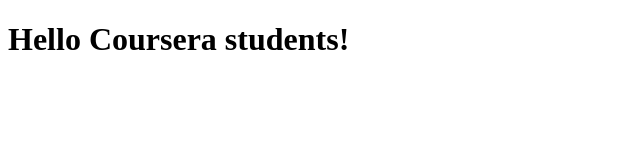
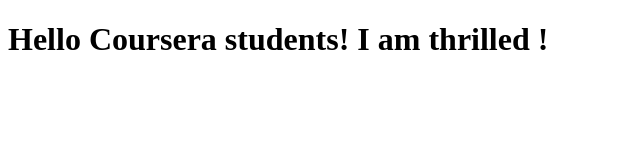
Before and after one commit to yuki4uma/JHop-Angular, a plain HTML site: page index.html in a window 1280 px wide. Shown: the whole page, without its empty margins (0-640 px from the left). Drawn offline with Linux system fonts and the light colour scheme.

Commit message:
Next version of webfile

```diff
--- a/index.html
+++ b/index.html
@@ -5,6 +5,6 @@
     <title>Hello Coursera</title>
   </head>
   <body>
-    <h1>Hello Coursera students!</h1>
+    <h1>Hello Coursera students! I am thrilled ! </h1>
   </body>
 </html>
```
